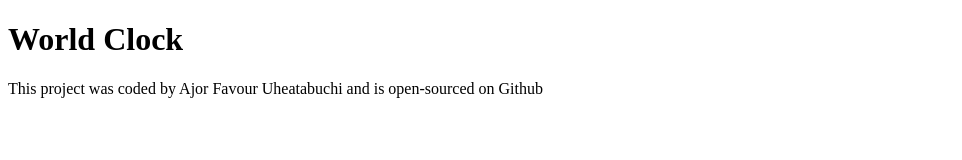
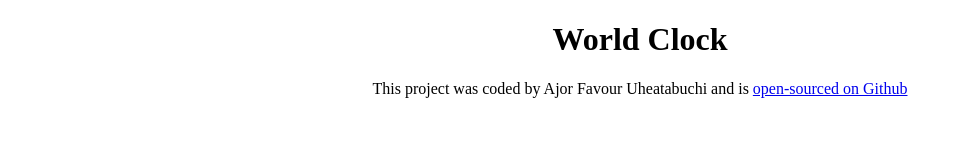
Before and after one commit to Prettyada/world-clock-js, a plain HTML site: page index.html in a window 1280 px wide. Shown: the whole page, without its empty margins (0-962 px from the left). Drawn offline with Linux system fonts and the light colour scheme.

Commit message:
Added my footer

```diff
--- a/index.html
+++ b/index.html
@@ -4,12 +4,16 @@
     <meta charset="UTF-8" />
     <meta name="viewport" content="width=device-width, initial-scale=1.0" />
     <title>World clock - Ajor Favour Uheatabuchi</title>
+    <link rel="stylesheet" href="src/styles.css" />
   </head>
   <body>
     <h1>World Clock</h1>
     <footer>
-      This project was coded by Ajor Favour Uheatabuchi and is open-sourced on
-      Github
+      This project was coded by Ajor Favour Uheatabuchi and is
+      <a href="https://github.com/Prettyada/world-clock-js" target="_blank"
+        >open-sourced on Github</a
+      >
     </footer>
+    <script src="src/index.js"></script>
   </body>
 </html>
```
